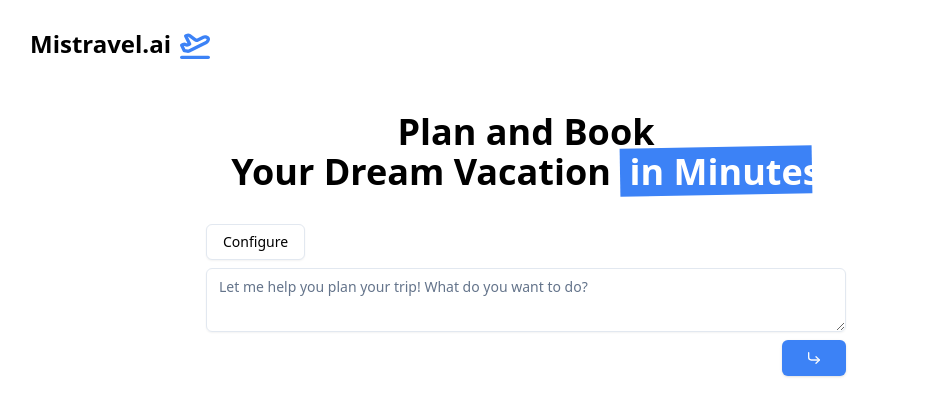
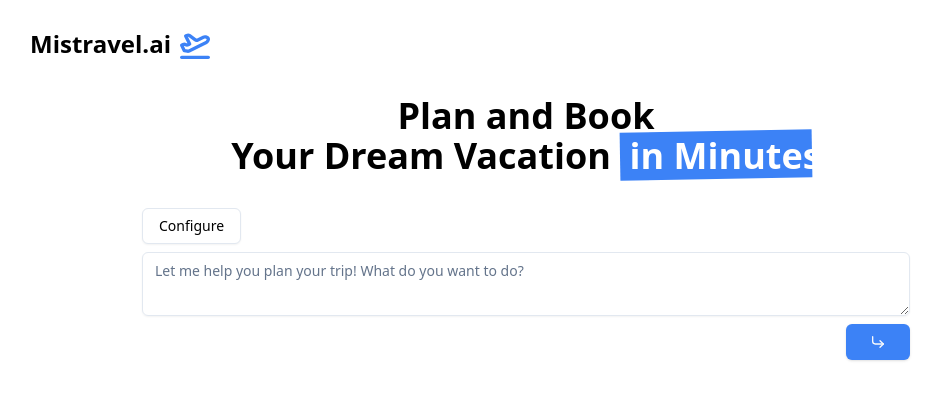
Before and after one commit to lusxvr/mistral_qb_hack, a Vue app in the folder webapp/: page / in a window 1280 px wide. Shown: the top 416 px of the page, without its empty margins (114-1055 px from the left). Built offline with nearby package versions, Linux system fonts and the light colour scheme.

Commit message:
fixed reactive behavior of recommendation panel

```diff
--- a/webapp/src/App.vue
+++ b/webapp/src/App.vue
@@ -12,14 +12,17 @@ const chatLogStore = useChatLogStore();
 </script>
 
 <template>
-  <div class="mx-4 md:mx-8 lg:mx-16 xl:mx-32 2xl:mx-64 max-w-7xl pb-16 h-screen">
+  <div class="mx-4 md:mx-8 lg:mx-16 xl:mx-32 pb-16 h-screen">
     <header class="w-full pt-6 h-16 border-slate-200 flex items-center px-4 text-2xl font-black">
       <div class="flex flex-row items-center space-x-2">
         <div>Mistravel.ai</div>
         <PlaneTakeoff :size="32" color="#3C82F6" :stroke-width="2.5" />
       </div>
     </header>
-    <div class="flex flex-col py-12 mx-4 md:mx-16 lg:mx-48 2xl:mx-64 text-center h-full">
+    <div class="flex flex-col sm:flex-row h-full mx-4 md:mx-16 xl:mx-32 space-y-2 sm:space-y-0 sm:space-x-2">
+      <div class="w-full flex flex-col py-2 md:py-8 text-center h-full"
+        :class="chatLogStore.hasRecommendation ? 'sm:w-[70%]' : ''"
+      >
         <div v-if="!chatLogStore.chatStarted" class="mb-8">
           <div class="text-4xl font-bold">
             Plan and Book <br>
@@ -39,5 +42,7 @@ const chatLogStore = useChatLogStore();
           </div>
         </div>
       </div>
+      <div v-if="chatLogStore.hasRecommendation" class="w-full sm:w-[30%] h-full">test</div>
+    </div>
   </div>
 </template>
```
Lines whose indentation alone changed are shown as unchanged.
